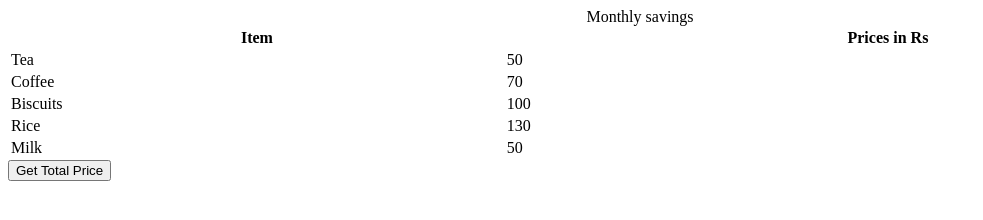
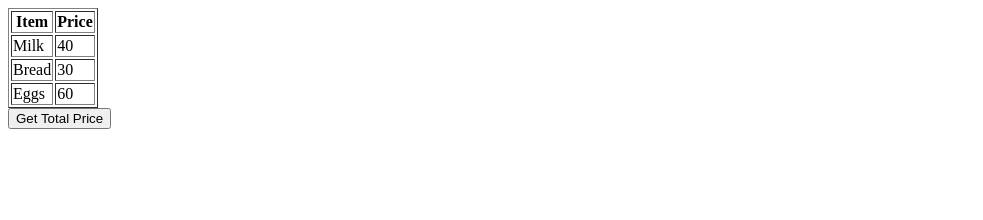
Before and after one commit to acciojob/grofers-checkout-sajid-developer2, a website: page main.html in a window 1280 px wide. Shown: the whole page, without its empty margins (0-983 px from the left). Drawn offline with Linux system fonts and the light colour scheme.

Commit message:
created a submission

```diff
--- a/main.html
+++ b/main.html
@@ -1,45 +1,32 @@
 <!DOCTYPE html>
+<html lang="en">
+<head>
+    <meta charset="UTF-8">
+    <meta name="viewport" content="width=device-width, initial-scale=1.0">
+    <title>Grofers Checkout</title>
+</head>
+<body>
 
-<html>
-
-<head>
-	<link rel="stylesheet" href="styles.css">
-</head>
-
-<body>
-    <!-- the entire body must be written by student -->
-    <table style="width: 100%">
-    <caption>
-      Monthly savings
-    </caption>
+<table border="1">
     <tr>
-      <th>Item</th>
-      <th>Prices in Rs</th>
+        <th class="item">Item</th>
+        <th>Price</th>
     </tr>
     <tr>
-      <td class="item">Tea</td>
-      <td class="price">50</td>
+        <td class="item">Milk</td>
+        <td class="prices">40</td>
     </tr>
     <tr>
-      <td class="item">Coffee</td>
-      <td class="price">70</td>
+        <td class="item">Bread</td>
+        <td class="prices">30</td>
     </tr>
     <tr>
-      <td class="item">Biscuits</td>
-      <td class="price">100</td>
+        <td class="item">Eggs</td>
+        <td class="prices">60</td>
     </tr>
-    <tr>
-      <td class="item">Rice</td>
-      <td class="price">130</td>
-    </tr>
-    <tr>
-      <td class="item">Milk</td>
-      <td class="price">50</td>
-    </tr>
-  </table>
-    <script type="text/javascript" src="./script.js">
-</script>
+</table>
+
+<script src="script.js"></script>
 
 </body>
-
 </html>
--- a/script.js
+++ b/script.js
@@ -1,26 +1,34 @@
 const getSumBtn = document.createElement("button");
-getSumBtn.append("Get Total Price");
+getSumBtn.textContent = "Get Total Price";
 document.body.appendChild(getSumBtn);
 
 const getSum = () => {
-//Add your code here
-	const prices = document.querySelectorAll(".prices");
+	// Add your code here
+
+    // Remove previous total row if it exists
+    const oldRow = document.getElementById("total-row");
+    if (oldRow) {
+        oldRow.remove();
+    }
+
+    const prices = document.querySelectorAll(".prices");
+
     let total = 0;
 
-    prices.forEach(function (price) {
+    prices.forEach(function(price) {
         total += Number(price.textContent);
     });
 
     const row = document.createElement("tr");
+    row.id = "total-row";
+
     const cell = document.createElement("td");
-
     cell.colSpan = 2;
-    cell.textContent = total;
+    cell.textContent = "Total Price: " + total;
 
     row.appendChild(cell);
 
     document.querySelector("table").appendChild(row);
-
 };
 
 getSumBtn.addEventListener("click", getSum);
```
